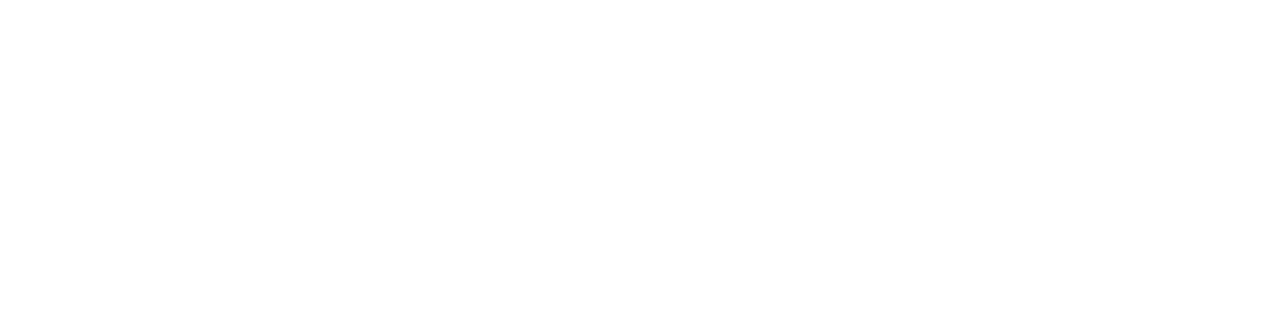
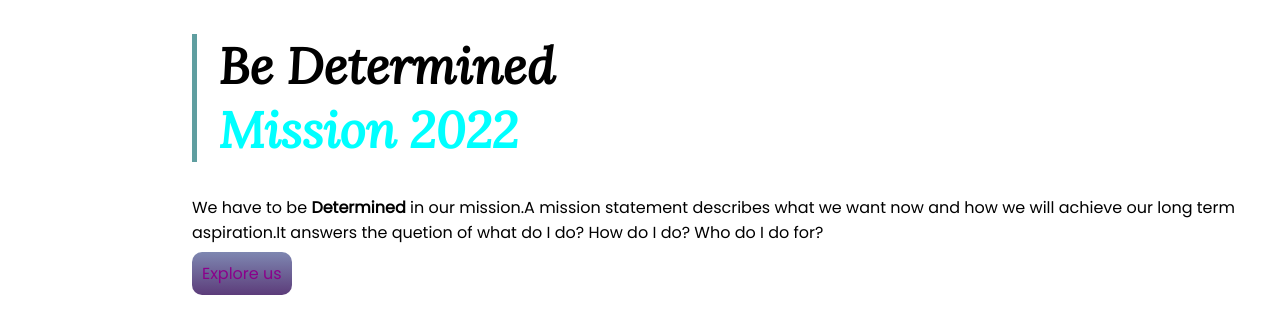
Before and after one commit to fahimabushra1/assignment-1, a plain HTML site: page index.html in a window 1280 px wide. Drawn offline with Linux system fonts and the light colour scheme.

Commit message:
first assnmnt part one

```diff
--- a/index.html
+++ b/index.html
@@ -1,12 +1,27 @@
 <!DOCTYPE html>
 <html lang="en">
+
 <head>
     <meta charset="UTF-8">
     <meta http-equiv="X-UA-Compatible" content="IE=edge">
     <meta name="viewport" content="width=device-width, initial-scale=1.0">
-    <title>Document</title>
+    <title>My first assignment</title>
+    <link rel="preconnect" href="https://fonts.googleapis.com">
+    <link rel="preconnect" href="https://fonts.gstatic.com" crossorigin>
+    <link href="https://fonts.googleapis.com/css2?family=Poppins:wght@300;400&display=swap" rel="stylesheet">
+    <link rel="preconnect" href="https://fonts.googleapis.com">
+    <link rel="preconnect" href="https://fonts.gstatic.com" crossorigin>
+    <link href="https://fonts.googleapis.com/css2?family=Lora:ital@1&display=swap" rel="stylesheet">
+    <link rel="stylesheet" href="style.css">
 </head>
+
 <body>
+    <h1 class="fnt">Be Determined<br>
+        <span id="blue">Mission 2022</span>
+    </h1>
+    <p>We have to be <b>Determined</b> in our mission.A mission statement describes what we want now and how we will
+        achieve our long term aspiration.It answers the quetion of what do I do? How do I do? Who do I do for?</p>
+    <a class="link-button" target="_blank" href="">Explore us</a>
+</body>
 
-</body>
 </html>
--- a/style.css
+++ b/style.css
@@ -0,0 +1,21 @@
+body{
+    font-family: 'Poppins', sans-serif;
+    margin-left: 15%;
+}
+#blue{
+    color: aqua;
+}
+.fnt{
+    font-family: 'Lora', serif;
+    font-size: 50px;
+    border-left: 5px solid;
+    border-color: cadetblue;
+    padding-left: 2%;
+}
+.link-button{
+    text-decoration-line: none;
+    background-image: linear-gradient(rgb(126, 135, 177),rgb(92, 60, 122));
+    padding: 10px 10px;
+    border-radius: 10px;
+    color: darkmagenta;
+}
```
